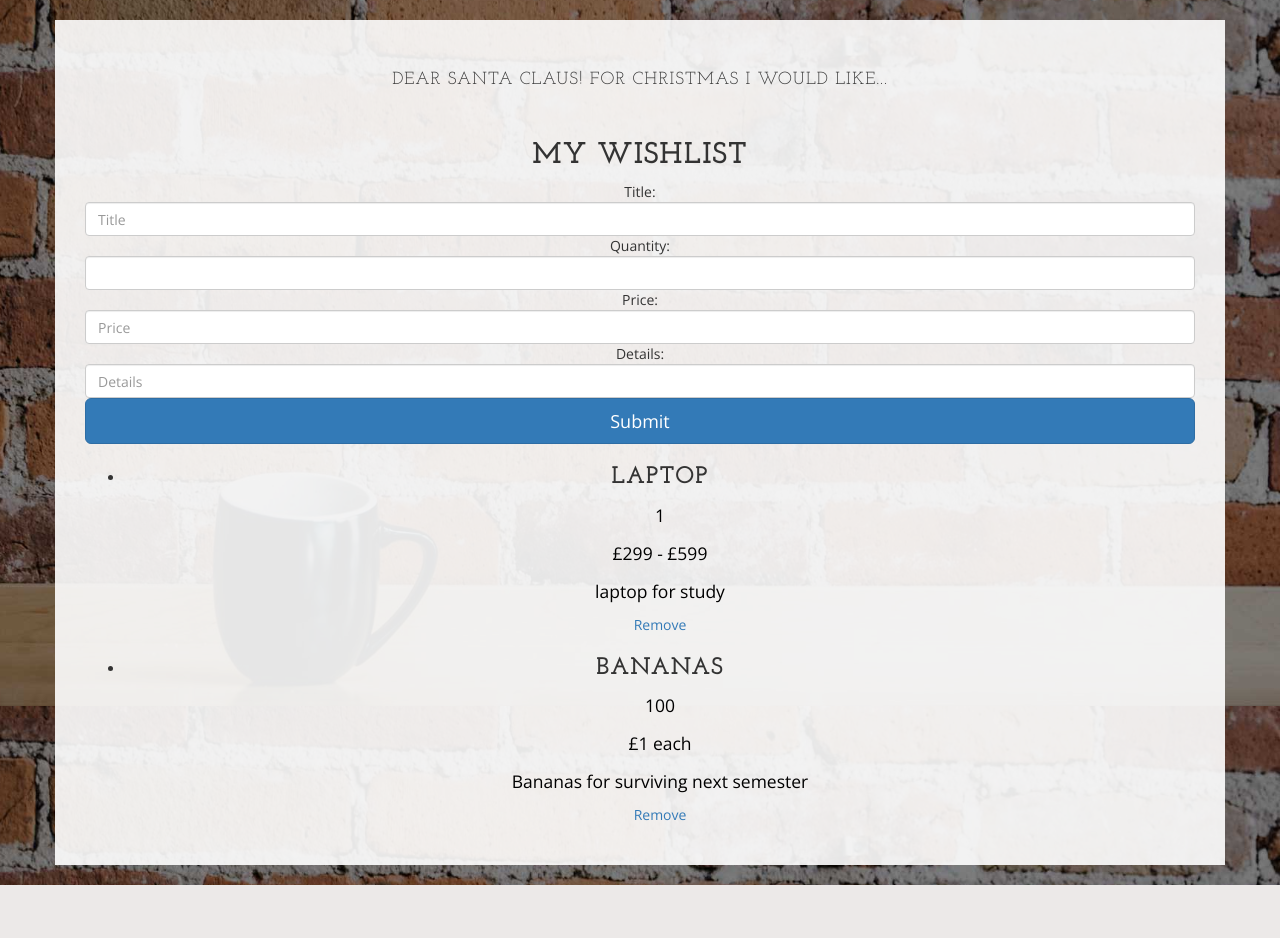
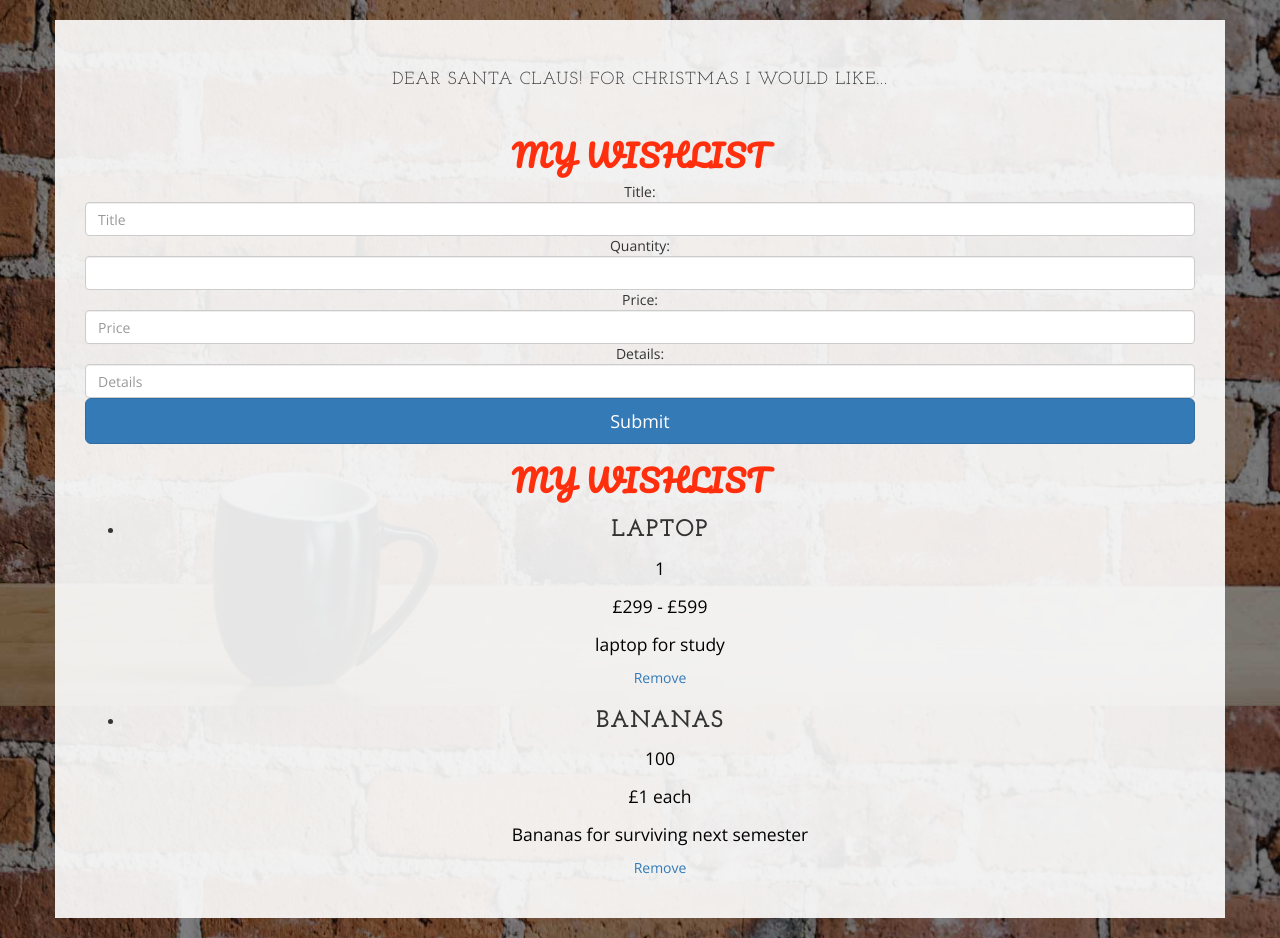
Before and after one commit to emmareavley95/set09103_cw2, a Flask app: page /index in a window 1280 px wide. Shown: the part 94-1032 px from the top of the page. Before the commit the page ends 979 px from the top, so only its background shows below. Run offline with Flask 2, Linux system fonts and the light colour scheme; data comes from the database, SQL or seed files in the repository; some libraries are stand-ins or nearby versions.

Commit message:
add stylesheet

```diff
--- a/src/templates/index.html
+++ b/src/templates/index.html
@@ -5,15 +5,16 @@
   <title>Christmas Wishlist</title>
 
   <script type="text/javascript" src="https://code.jquery.com/jquery-2.2.0.min.js"></script>
-  <script src="//ajax.googleapis.com/ajax/libs/jquery/1.11.0/jquery.min.js"></script>
-  <script src="//netdna.bootstrapcdn.com/bootstrap/3.1.1/js/bootstrap.min.js"></script>
-  <link rel="stylesheet" type="text/css" href="//netdna.bootstrapcdn.com/bootstrap/3.1.1/css/bootstrap.min.css">
+  <script src="https://ajax.googleapis.com/ajax/libs/jquery/1.11.0/jquery.min.js"></script>
+  <script src="https://netdna.bootstrapcdn.com/bootstrap/3.1.1/js/bootstrap.min.js"></script>
+  <link rel="stylesheet" type="text/css" href="https://netdna.bootstrapcdn.com/bootstrap/3.1.1/css/bootstrap.min.css">
 
   <link href="{{ url_for('static', filename='css/bootstrap.min.css') }}" rel="stylesheet">
   <link href="{{ url_for('static', filename='css/business-casual.css') }}" rel="stylesheet">
 
   <link href="https://fonts.googleapis.com/css?family=Open+Sans:300italic,400italic,600italic,700italic,800italic,400,300,600,700,800" rel="stylesheet" type="text/css">
   <link href="https://fonts.googleapis.com/css?family=Josefin+Slab:100,300,400,600,700,100italic,300italic,400italic,600italic,700italic" rel="stylesheet" type="text/css">
+  <link href="https://fonts.googleapis.com/css?family=Pacifico" rel="stylesheet" type='text/css'>
 </head>
 
 <body>
@@ -45,6 +46,11 @@
     <div class="row">
       <div class="box">
         <div class="col-lg-12 text-center">
+          {% if session_user %}
+              <h2 class="intro-text">Welcome<b> {{ session_user }}</b>!</h2>
+              <p>Start creating your christmas wishlist now. Add your wish.</p>
+          {% endif %}
+
           <h2 class="intro-text">Dear Santa Claus! For Christmas I would like... </h2>
           {% with messages = get_flashed_messages() %}
             {% if messages %}
@@ -57,7 +63,7 @@
           {{ result }}
           </br>
 
-          <h2>My Wishlist</h2>
+          <h2 class="title">My Wishlist</h2>
 
           <form action="{{ url_for('add') }}" method="POST" name="wishlist">
             Title: <input type="text" name="title" id="title" class="form-control" placeholder="Title" />
@@ -66,6 +72,8 @@
             Details: <input type="text" name="details" id="details" class="form-control" placeholder="Details" />
             <button type="submit" name="submit" id="Submit" class="btn btn-lg btn-primary btn-block">Submit</button>
           </form>
+
+          <h2 class="title">My Wishlist</h2>
           <ul class="mywishlist">
 
             {% for wish in wishlists %}
@@ -88,5 +96,11 @@
     </div>
   </div>
 {% endblock %}
+<style>
+  .title {
+    font-family: 'Pacifico', cursive;
+    color: #FF2E0C;
+  }
+</style>
 </body>
 </html>
```
